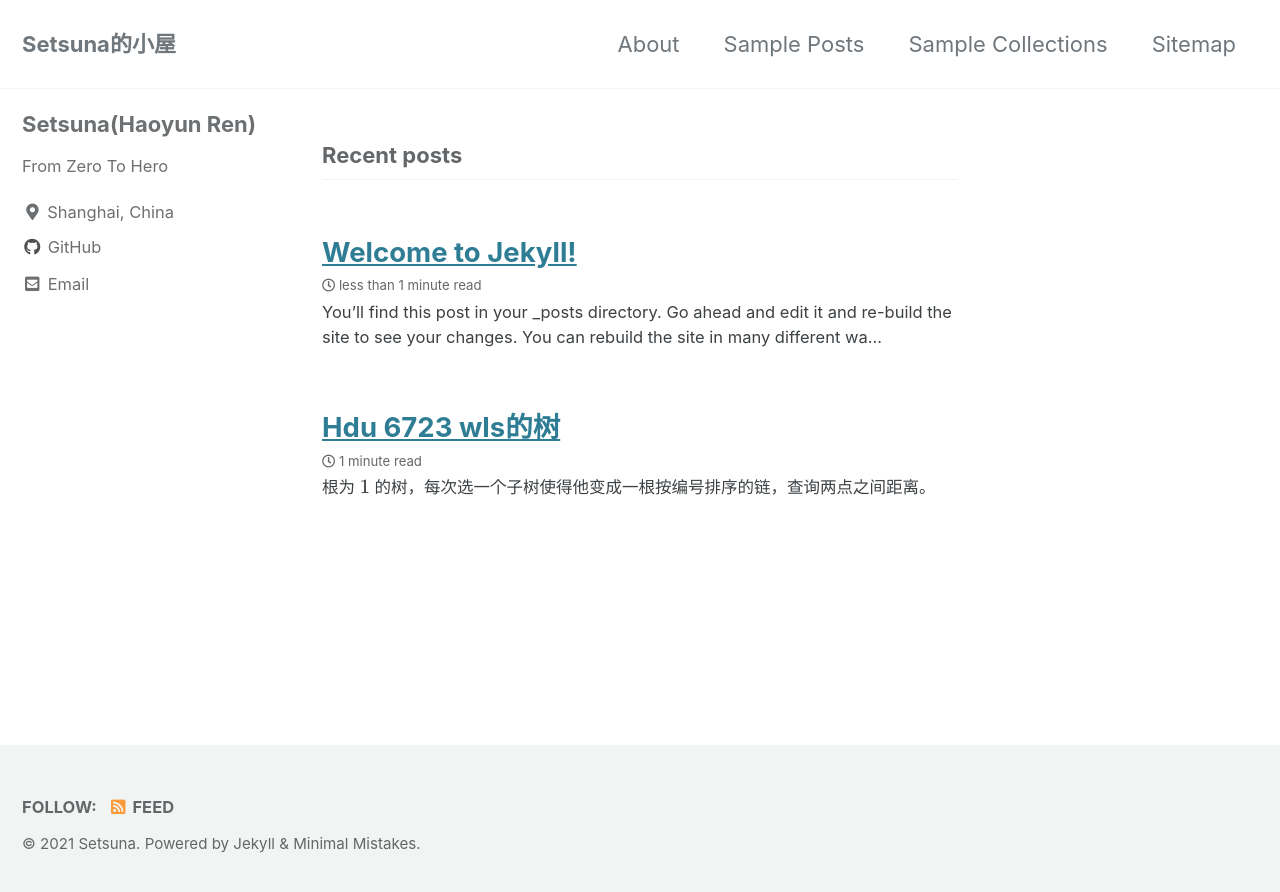
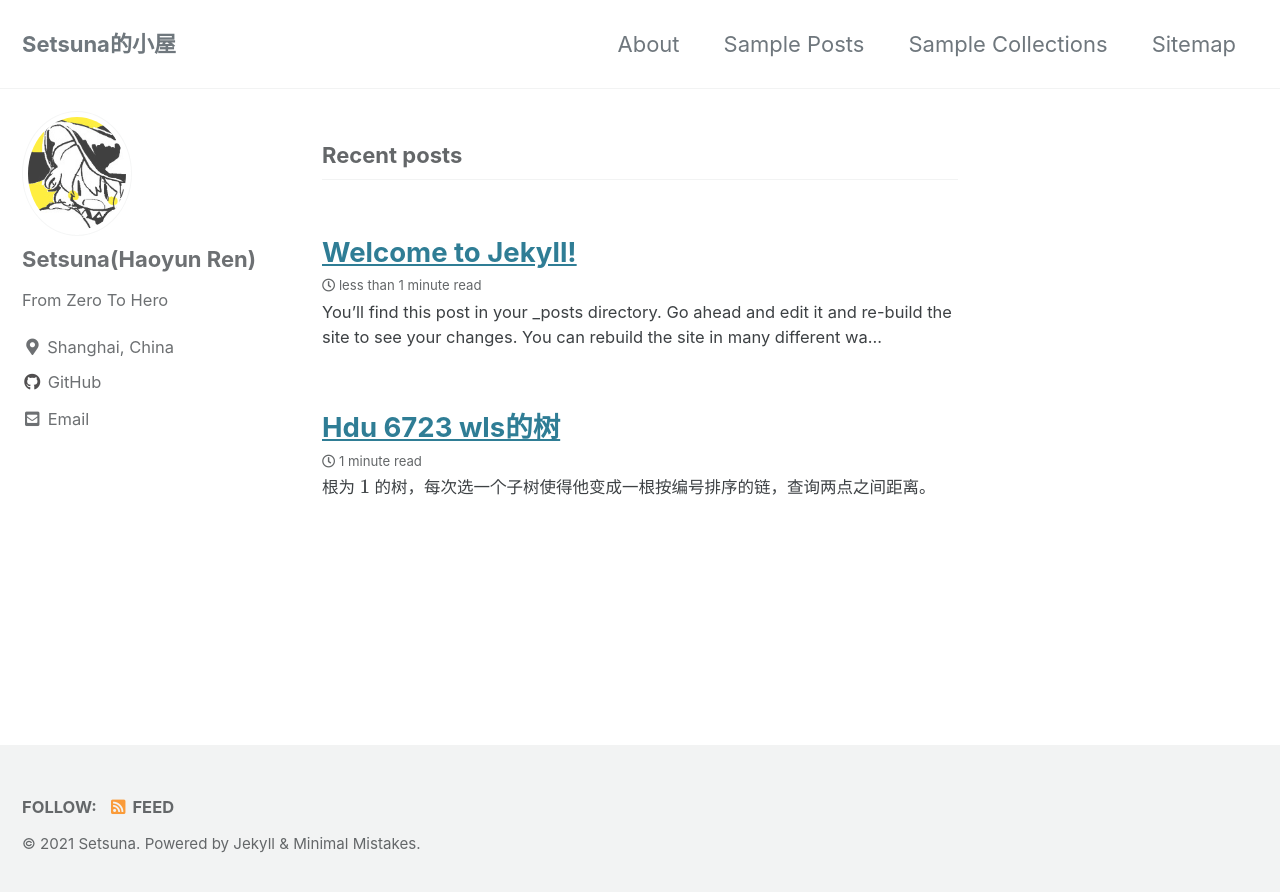
Before and after one commit to SetsunaChyan/SetsunaChyan.github.io, a Jekyll site: the page built from index.html, in a window 1280 px wide. Shown: the top 892 px of the page. Built offline with Jekyll 4.4.1, drawn with Linux system fonts in a browser that asks for light colours; cached includes are drawn as plain includes; formulas are drawn with MathJax 3; the list of posts is cut into pages by our own code.

Commit message:
Update _config.yml

```diff
--- a/_config.yml
+++ b/_config.yml
@@ -102,7 +102,7 @@
 # Site Author
 author:
   name             : "Setsuna(Haoyun Ren)"
-  avatar           : # path of avatar image, e.g. "/assets/images/bio-photo.jpg"
+  avatar           : "/assets/images/bio-photo.png"
   bio              : "From Zero To Hero"
   location         : "Shanghai, China"
   email            : "21210240303@m.fudan.edu.cn"
```
